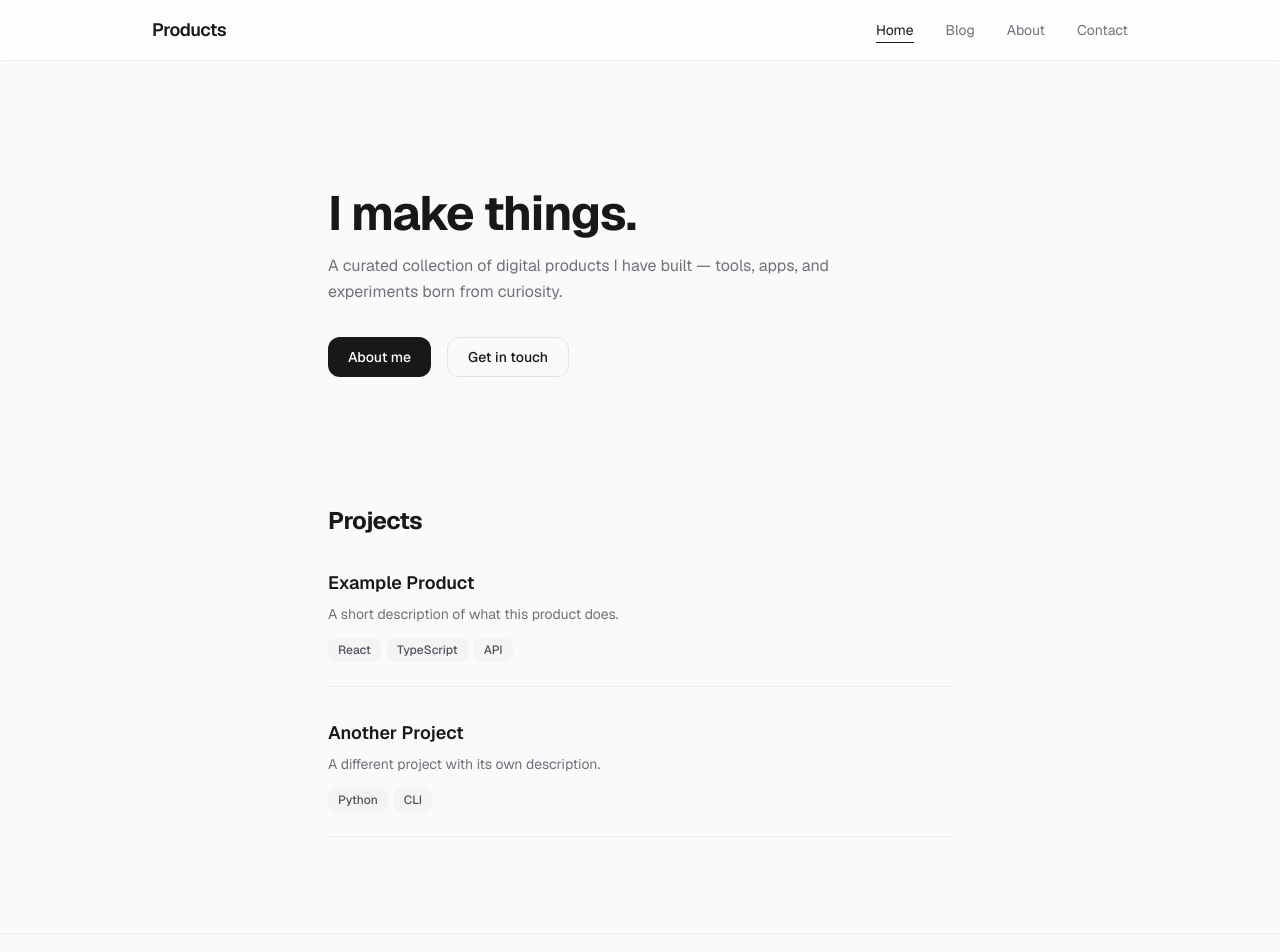
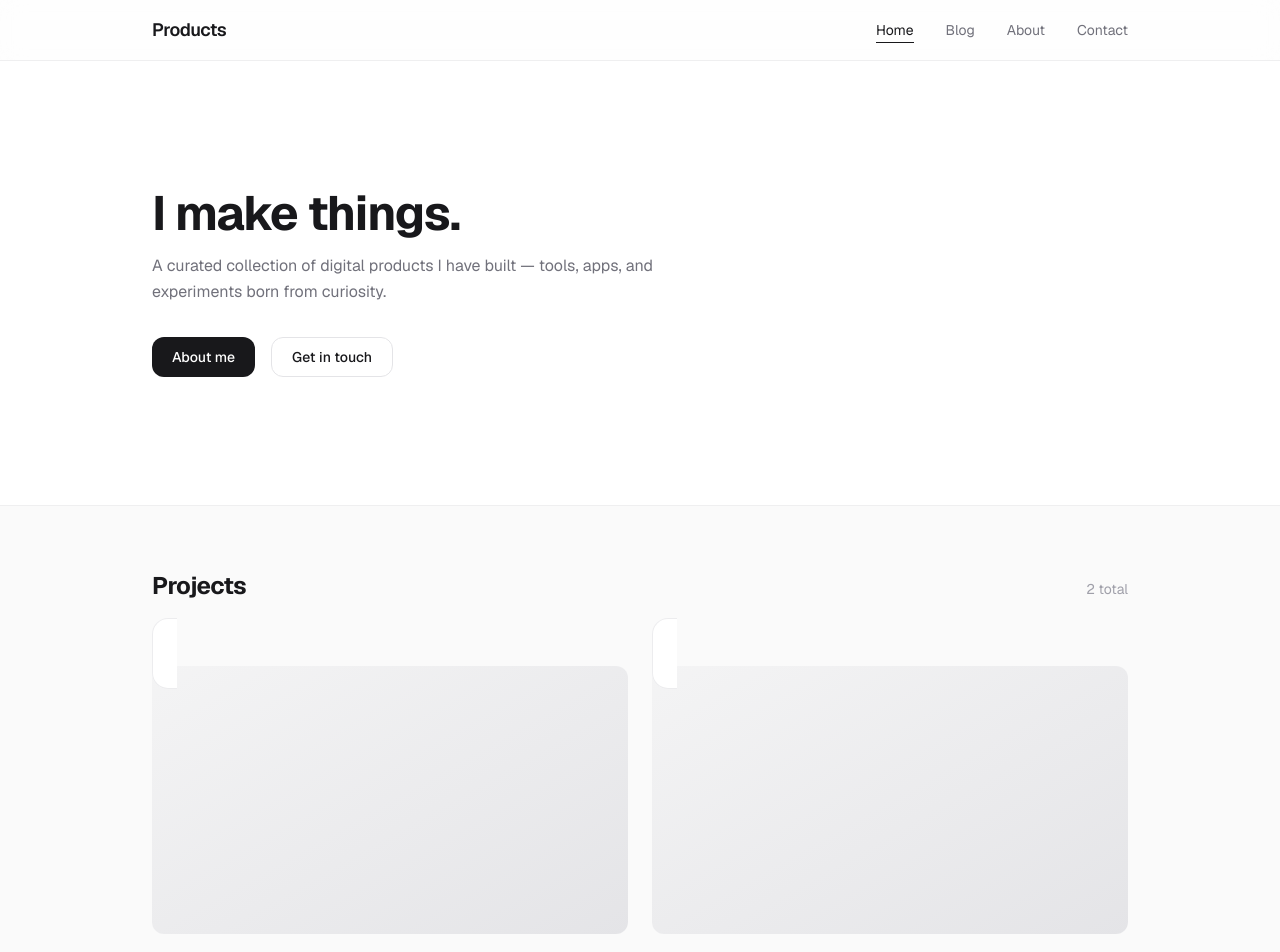
Before and after one commit to chanaten/my-products-site, a Next.js app: page / in a window 1280 px wide. Shown: the top 952 px of the page. Built offline with nearby package versions, Linux system fonts and the light colour scheme.

Commit message:
Revert "Remove placeholder image boxes from cards"
This reverts commit ac374ea3b2df4240277547ffca93698efed6f7a4.

```diff
--- a/src/app/page.tsx
+++ b/src/app/page.tsx
@@ -7,7 +7,8 @@ export default function Home() {
 
   return (
     <>
-      <section className="mx-auto max-w-2xl px-6 py-24 sm:py-32">
+      <section className="border-b border-zinc-200/60 bg-white">
+        <div className="mx-auto max-w-5xl px-6 py-24 sm:py-32">
           <h1 className="animate-fade-in-up mb-4 text-4xl font-bold tracking-tight sm:text-5xl">
             I make things.
           </h1>
@@ -24,16 +25,20 @@ export default function Home() {
             </a>
             <a
               href="/contact"
-            className="inline-flex h-10 items-center rounded-xl border border-zinc-200 px-5 text-sm font-medium text-zinc-900 transition-all hover:bg-zinc-100 active:scale-95"
+              className="inline-flex h-10 items-center rounded-xl border border-zinc-200 bg-white px-5 text-sm font-medium text-zinc-900 transition-all hover:bg-zinc-100 active:scale-95"
             >
               Get in touch
             </a>
           </div>
+        </div>
       </section>
 
-      <section className="mx-auto max-w-2xl px-6 pb-24">
-        <h2 className="mb-8 text-2xl font-bold tracking-tight">Projects</h2>
-        <div className="space-y-8">
+      <section className="mx-auto max-w-5xl px-6 py-16">
+        <div className="mb-10 flex items-baseline justify-between">
+          <h2 className="text-2xl font-bold tracking-tight">Projects</h2>
+          <span className="text-sm text-zinc-400">{products.length} total</span>
+        </div>
+        <div className="grid gap-6 sm:grid-cols-2">
           {products.map((product, i) => (
             <div key={product.slug} className="animate-fade-in-up" style={{ animationDelay: `${0.1 + i * 0.1}s` }}>
               <ProductCard product={product} />
--- a/src/app/products/[slug]/page.tsx
+++ b/src/app/products/[slug]/page.tsx
@@ -27,6 +27,10 @@ export default async function ProductPage({
         </svg>
         Back
       </Link>
+
+      <div className="mb-8 overflow-hidden rounded-2xl border border-zinc-200/60 bg-white">
+        <div className="aspect-video bg-gradient-to-br from-zinc-100 to-zinc-200" />
+      </div>
 
       <header className="mb-10">
         <h1 className="mb-3 text-3xl font-bold tracking-tight">
--- a/src/components/ProductCard.tsx
+++ b/src/components/ProductCard.tsx
@@ -5,12 +5,13 @@ export default function ProductCard({ product }: { product: Product }) {
   return (
     <Link
       href={`/products/${product.slug}`}
-      className="group block border-b border-zinc-200/60 pb-6 transition-opacity hover:opacity-70"
+      className="group relative rounded-2xl border border-zinc-200/70 bg-white p-6 transition-all duration-300 hover:-translate-y-1 hover:shadow-lg hover:shadow-zinc-200/50"
     >
+      <div className="mb-4 aspect-video rounded-xl bg-gradient-to-br from-zinc-100 to-zinc-200 transition-transform duration-300 group-hover:scale-[1.02]" />
       <h2 className="mb-1.5 text-lg font-semibold text-zinc-900">
         {product.title}
       </h2>
-      <p className="mb-3 text-sm leading-relaxed text-zinc-500">
+      <p className="mb-4 text-sm leading-relaxed text-zinc-500">
         {product.description}
       </p>
       <div className="flex flex-wrap gap-1.5">
```
Lines whose indentation alone changed are shown as unchanged.
